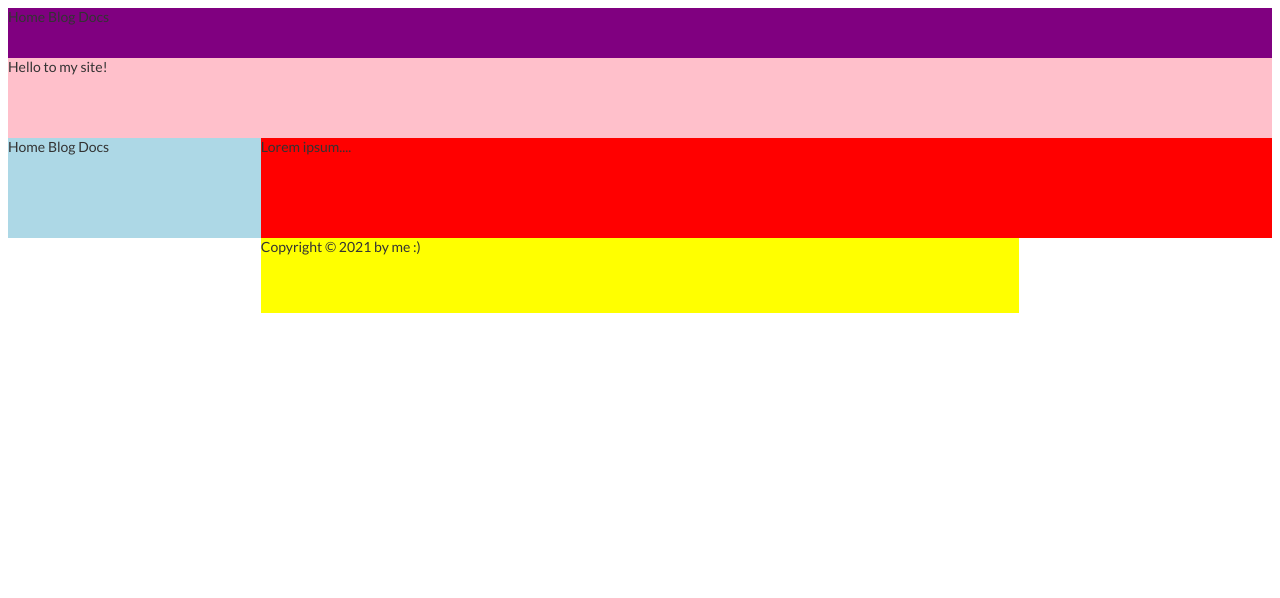
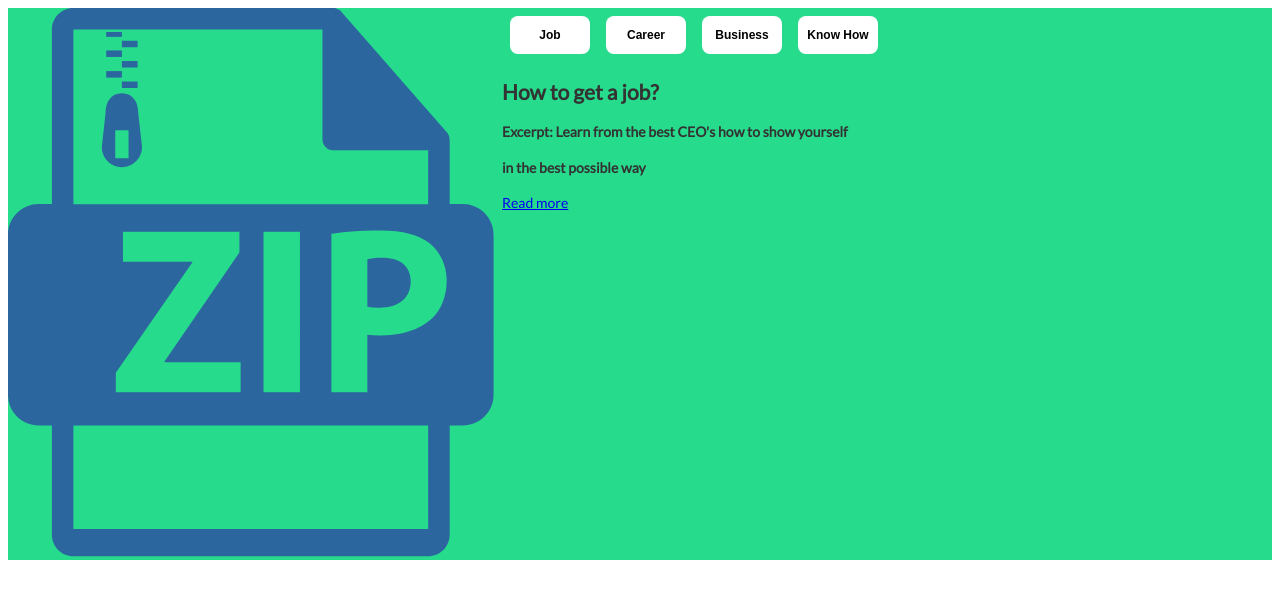
Before and after one commit to rubanMosesExa/exadock-angular, an Angular app: page / in a window 1280 px wide. Shown: the top 598 px of the page. Built offline with nearby package versions, Linux system fonts and the light colour scheme.

Commit message:
completed the flex box

```diff
--- a/src/app/app.component.html
+++ b/src/app/app.component.html
@@ -9,5 +9,6 @@
 </div> -->
 
 <!-- <app-login-form></app-login-form> -->
-<app-grid-layout></app-grid-layout>
+<!-- <app-grid-layout></app-grid-layout> -->
+<app-flex-box-responsive></app-flex-box-responsive>
 <router-outlet></router-outlet>
--- a/src/app/app.module.ts
+++ b/src/app/app.module.ts
@@ -10,6 +10,7 @@ import { DocumentTableStatusComponent } from './document-table-status/document-t
 import { LoginFormComponent } from './login-form/login-form.component';
 import {FormsModule, ReactiveFormsModule} from '@angular/forms';
 import { GridLayoutComponent } from './grid-layout/grid-layout.component';
+import { FlexBoxResponsiveComponent } from './flex-box-responsive/flex-box-responsive.component';
 
 @NgModule({
   declarations: [
@@ -19,7 +20,8 @@ import { GridLayoutComponent } from './grid-layout/grid-layout.component';
     DocumentTableDateComponent,
     DocumentTableStatusComponent,
     LoginFormComponent,
-    GridLayoutComponent
+    GridLayoutComponent,
+    FlexBoxResponsiveComponent
   ],
   imports: [
     BrowserModule,
--- /dev/null
+++ b/src/app/flex-box-responsive/flex-box-responsive.component.html
@@ -0,0 +1,124 @@
+<!-- <style>
+    #container {
+    display: flex;
+    justify-content: stretch;
+    background-color: rgb(185, 185, 241);
+    flex-direction: row;
+}
+
+button {
+    height: 48px;
+    width: 144px;
+    background-color: rgb(230, 2, 255);
+    border-radius: 8px;
+    color: white;
+    font-weight: 900;
+    font-size: 16px;
+}
+
+@media (max-width: 650px) {
+    #container {
+        flex-direction: column;
+    }
+}
+</style>
+<div>
+    <div id="container">
+        <div><img src="../../assets/zipIcon.png"></div>
+        <div style="width: auto; padding: 24px;">
+            <div  style=" display: flex; justify-content: space-evenly; width: 100%; ">
+                <button>
+                    Job
+                </button>
+                <button>
+                    Career
+                </button>
+                <button>
+                    Business
+                </button>
+                <button>
+                    Know How
+                </button>
+            </div>
+            <h1>
+                How to get a job?
+            </h1>
+            <h2>
+                Excerpt: Learn from the best CEO's how to show yourself in the best possible way
+            </h2>
+            <a href="/how-to-get-a-job/">
+                Read more
+            </a>
+        </div>
+    </div>
+</div> -->
+
+
+
+
+
+<style>
+    .container {
+        display: flex;
+        flex-wrap: wrap;
+        justify-content: stretch;
+        background-color: #27db8d;
+    }
+
+    button {
+        height: 38px;
+        width: 80px;
+        background-color: white;
+        border-radius: 8px;
+        color: black;
+        font-weight: 900;
+        font-size: 12px;
+        margin: 8px;
+        border: none;
+    }
+
+    .tag-container {
+        display: flex;
+        flex-wrap: wrap;
+        justify-content: center;
+    }
+
+    img {
+        width: 100%;
+        height: auto;
+    }
+</style>
+
+<div class="container">
+    <div>
+        <img src="../../assets/zipIcon.png" alt="cat">
+    </div>
+    <div style="padding-left: 8px;">
+        <div class="tag-container">
+            <button>
+                Job
+            </button>
+            <button>
+                Career
+            </button>
+            <button>
+                Business
+            </button>
+            <button>
+                Know How
+            </button>
+        </div>
+        <h2>
+            How to get a job?
+        </h2>
+        <h4>
+            Excerpt: Learn from the best CEO's how to show yourself
+        </h4>
+        <h4>
+            in the best possible way
+        </h4>
+        <a href="/how-to-get-a-job/">
+            Read more
+        </a>
+    </div>
+</div>
```
Also changed, not shown: src/app/flex-box-responsive/flex-box-responsive.component.css (added, +22 -0 lines), src/app/flex-box-responsive/flex-box-responsive.component.ts (added, +10 -0 lines), 1 other file (tests, documents, lock files or other folders).
